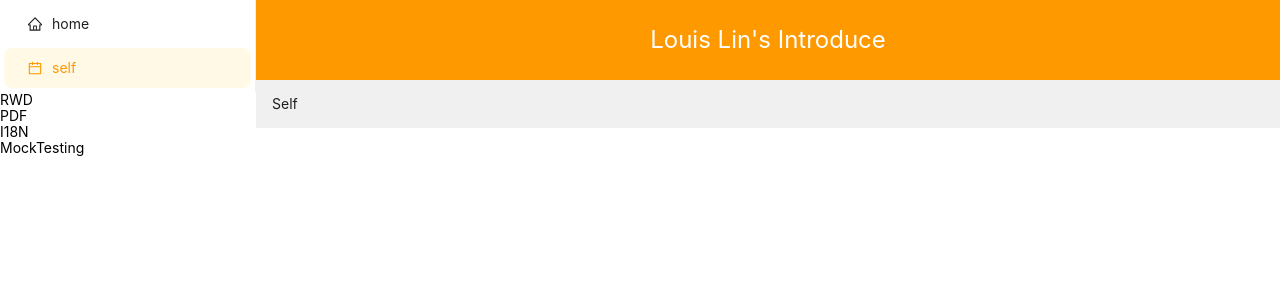
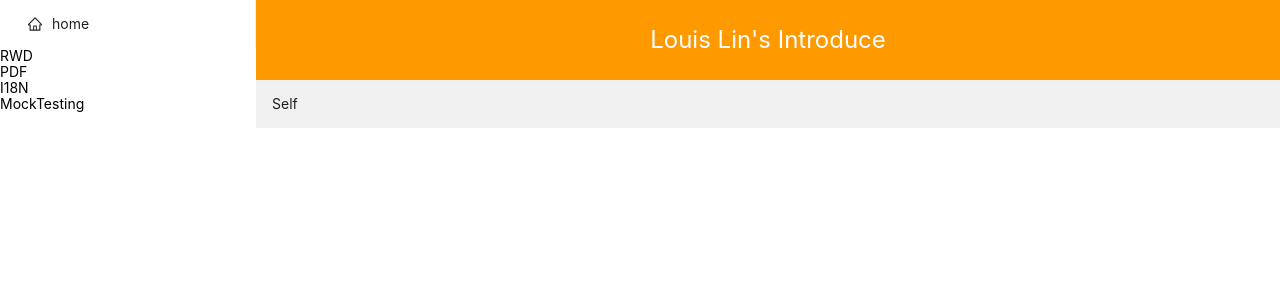
Before and after one commit to SHiuN26/Introduction, a React (Vite) app: page /self in a window 1280 px wide. Shown: the top 300 px of the page. Built offline with nearby package versions, Linux system fonts and the light colour scheme.

Commit message:
資料夾名稱改小寫

```diff
--- a/src/Layout/AppLayout.jsx
+++ b/src/Layout/AppLayout.jsx
@@ -1,8 +1,8 @@
 import React from "react";
 import { Layout } from "antd";
-import AppNavbar from "@/Layout/AppNavbar";
-import AppHeader from "@/Layout/AppHeader";
-import AppContent from "./AppContent";
+import AppNavbar from "@/layout/AppNavbar";
+import AppHeader from "@/layout/AppHeader";
+import AppContent from "@/layout/AppContent";
 const AppLayout = () => {
   return (
     // <Layout>
--- a/src/Layout/AppNavbar.jsx
+++ b/src/Layout/AppNavbar.jsx
@@ -19,15 +19,15 @@ const AppNavbar = () => {
         </>
       ),
     },
-    {
-      key: "/self",
-      icon: <CalendarOutlined />,
-      label: (
-        <>
-          <NavLink to={`/self`}>self</NavLink>
-        </>
-      ),
-    },
+    // {
+    //   key: "/self",
+    //   icon: <CalendarOutlined />,
+    //   label: (
+    //     <>
+    //       <NavLink to={`/self`}>self</NavLink>
+    //     </>
+    //   ),
+    // },
   ];
 
   const todo = ["RWD", "PDF", "I18N", "MockTesting"];
--- /dev/null
+++ b/src/contexts/GlobalContext.jsx
@@ -0,0 +1,7 @@
+import React from "react";
+
+const GlobalContext = () => {
+  return <div>GlobalContext</div>;
+};
+
+export default GlobalContext;
--- a/src/pages/AppPage/App.jsx
+++ b/src/pages/AppPage/App.jsx
@@ -1,6 +1,6 @@
 import React from "react";
 import { ConfigProvider } from "antd";
-import MyRoute from "@/Route/MyRoute";
+import MyRoute from "@/routes/MyRoute";
 
 const App = () => {
   return (
--- a/src/pages/HomePage/Home.jsx
+++ b/src/pages/HomePage/Home.jsx
@@ -2,7 +2,7 @@ import React from "react";
 import { Row, Col, Divider, Avatar, Typography } from "antd";
 import dog from "@/asset/img/dog.jpg";
 import WorkTimeLine from "./WorkTimeLine";
-import GithubIcon from "@/Components/GithubIcon";
+import GithubIcon from "@/components/GithubIcon";
 const Home = () => {
   const { Title, Paragraph } = Typography;
   return (
--- /dev/null
+++ b/src/pages/HomePage/Resize.jsx
@@ -0,0 +1,23 @@
+import React, { useEffect } from "react";
+
+const Resize = () => {
+  //     const handleResize = () => {
+  //         if (window.innerWidth <= 768) {
+  //             setDeviceType(DeviceType.Mobile);
+  //         } else if (window.innerWidth <= 1024) {
+  //             setDeviceType(DeviceType.LapTop);
+  //         } else {
+  //             setDeviceType(DeviceType.Desktop);
+  //         }
+  //     };
+
+  //     useEffect(() => {
+
+  //     window.addEventListener('resize', handleResize);
+  //     handleResize();
+  //     return () => window.removeEventListener('resize', handleResize);
+  // }, []);
+  return <div>Resize</div>;
+};
+
+export default Resize;
--- a/src/Route/MyRoute.jsx
+++ b/src/routes/MyRoute.jsx
@@ -1,6 +1,6 @@
 import React from "react";
 import { Routes, Route } from "react-router-dom";
-import AppLayout from "@/Layout/AppLayout";
+import AppLayout from "@/layout/AppLayout";
 import Home from "@/pages/HomePage/Home";
 import Self from "@/pages/SelfPage/Self";
 const MyRoute = () => {
```
